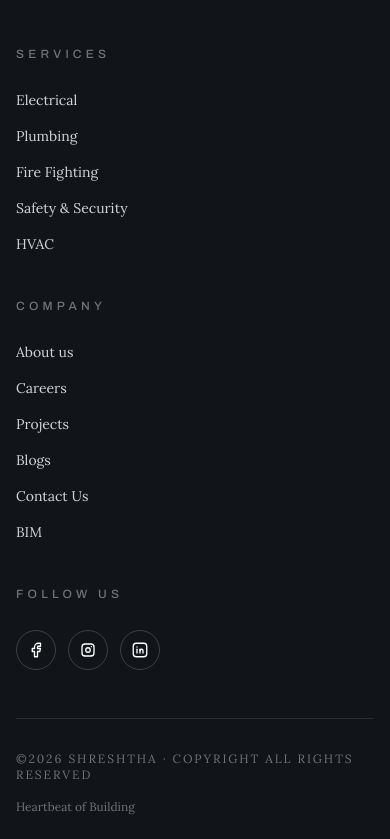
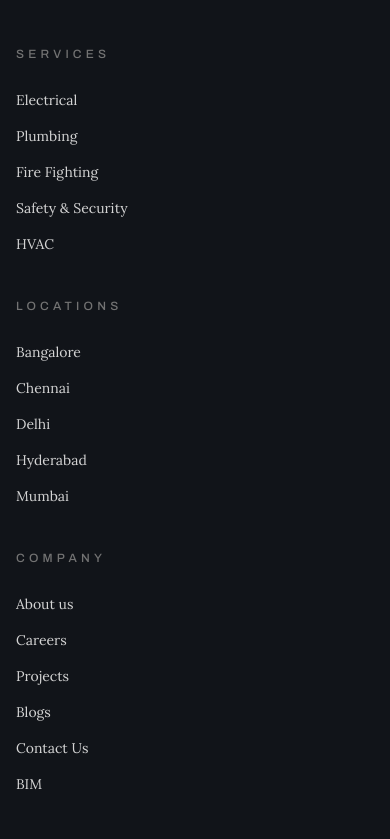
Before and after one commit to Av-technosys/shreshtha-consultants, a Next.js app: page / in a window 390 px wide. Shown: the part 10343-11182 px from the top of the page. Built offline with nearby package versions, Linux system fonts and the light colour scheme.

Commit message:
feat: add locations section to footer and improve layout responsiveness

```diff
--- a/components/common/footer.tsx
+++ b/components/common/footer.tsx
@@ -12,6 +12,14 @@ const services = [
   { label: "Fire Fighting", href: "/fire-fighting" },
   { label: "Safety & Security", href: "/safety-and-security" },
   { label: "HVAC", href: "/hvac" },
+];
+
+const locations = [
+  { label: "Bangalore", href: "/location/bangalore" },
+  { label: "Chennai", href: "/location/chennai" },
+  { label: "Delhi", href: "/location/delhi" },
+  { label: "Hyderabad", href: "/location/hyderabad" },
+  { label: "Mumbai", href: "/location/mumbai" },
 ];
 
 const companyLinks = [
@@ -39,7 +47,7 @@ export function Footer() {
   return (
     <footer className="bg-[#111419] py-20 text-neutral-300 sm:py-20 lg:py-24">
       <Container>
-        <div className="grid gap-11 md:grid-cols-2 lg:grid-cols-[1.6fr_1fr_1fr_1fr] lg:gap-16">
+        <div className="grid gap-11 sm:grid-cols-2 lg:grid-cols-[1.5fr_1fr_1fr_1fr_0.9fr] lg:gap-10 xl:gap-14">
           <div>
             <LogoMark />
 
@@ -52,7 +60,7 @@ export function Footer() {
               </p>
               <p>
                 <a
-                  className="transition-colors hover:text-white"
+                  className="break-words transition-colors hover:text-white"
                   href="mailto:contact@shreshthaconsultants.com"
                 >
                   contact@shreshthaconsultants.com
@@ -71,6 +79,16 @@ export function Footer() {
             ))}
           </FooterGroup>
 
+          <FooterGroup title="Locations">
+            {locations.map((location) => (
+              <li key={location.label}>
+                <Link className="transition-colors hover:text-white" href={location.href}>
+                  {location.label}
+                </Link>
+              </li>
+            ))}
+          </FooterGroup>
+
           <FooterGroup title="Company">
             {companyLinks.map((item) => (
               <li key={item.href}>
@@ -81,7 +99,7 @@ export function Footer() {
             ))}
           </FooterGroup>
 
-          <div>
+          <div className="sm:col-span-2 lg:col-span-1">
             <h2 className="text-xs font-medium uppercase tracking-[0.35em] text-neutral-500">
               Follow Us
             </h2>
```
